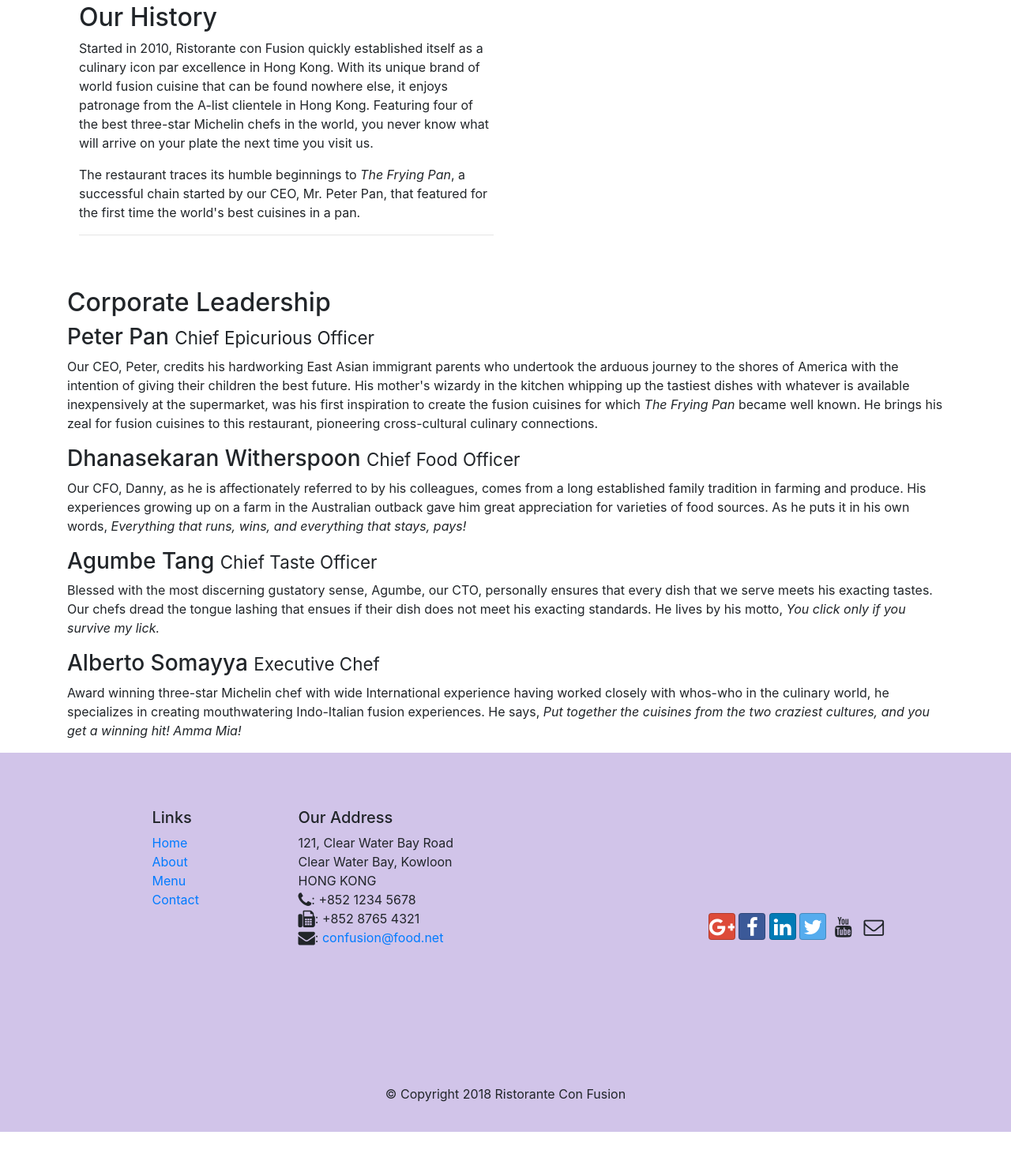
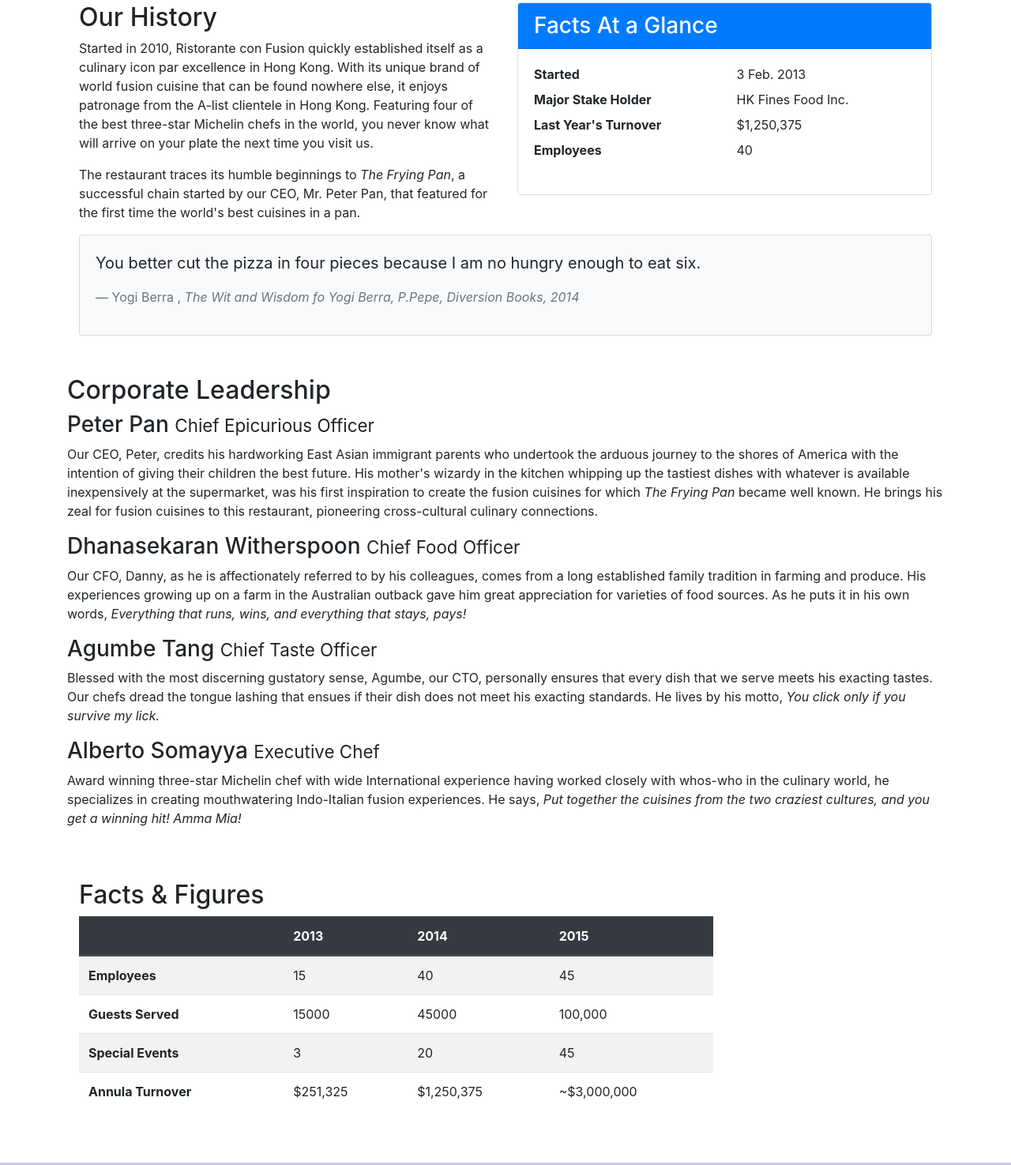
Before and after one commit to lokeshkeelisetti/BootstrapConfusion, a website: page aboutus.html in a window 1280 px wide. Shown: the part 512-1987 px from the top of the page at 79% size. Drawn offline with nearby package versions, Linux system fonts and the light colour scheme.

Commit message:
Tables and Cards

```diff
--- a/aboutus.html
+++ b/aboutus.html
@@ -26,7 +26,7 @@
                     <li class="nav-item"><a class="nav-link" href="index.html"><span class="fa fa-home fa-lg"></span> Home</a></li>
                     <li class="nav-item active"><a class="nav-link" href="#"><span class="fa fa-info fa-lg"></span> About</a></li>
                     <li class="nav-item"><a class="nav-link" href="#"><span class="fa fa-list fa-lg"></span> Menu</a></li>
-                    <li class="nav-item"><a class="nav-link" href="#"><span class="fa fa-address-card fa-lg"></span>Contact</a></li>
+                    <li class="nav-item"><a class="nav-link" href="contactus.html"><span class="fa fa-address-card fa-lg"></span>Contact</a></li>
                 </ul>
             </div>
         </div>
@@ -61,9 +61,33 @@
                 <h2>Our History</h2>
                 <p>Started in 2010, Ristorante con Fusion quickly established itself as a culinary icon par excellence in Hong Kong. With its unique brand of world fusion cuisine that can be found nowhere else, it enjoys patronage from the A-list clientele in Hong Kong.  Featuring four of the best three-star Michelin chefs in the world, you never know what will arrive on your plate the next time you visit us.</p>
                 <p>The restaurant traces its humble beginnings to <em>The Frying Pan</em>, a successful chain started by our CEO, Mr. Peter Pan, that featured for the first time the world's best cuisines in a pan.</p>
-                <hr>
             </div>
-            <div class="col-sm-6">
+            <div class="col-sm">
+                <div class="card">
+                    <h3 class="card-header bg-primary text-white">Facts At a Glance</h3>
+                    <div class="card-body">
+                        <dl class="row">
+                            <dt class="col-6">Started</dt>
+                            <dd class="col-6">3 Feb. 2013</dd>
+                            <dt class="col-6">Major Stake Holder</dt>
+                            <dd class="col-6">HK Fines Food Inc.</dd>
+                            <dt class="col-6">Last Year's Turnover</dt>
+                            <dd class="col-6">$1,250,375</dd>
+                            <dt class="col-6">Employees</dt>
+                            <dd class="col-6">40</dd>
+                        </dl>
+                    </div>
+                </div>
+            </div>
+            <div class="col-12">
+                <div class="card card-body bg-light">
+                    <blockquote class="blockquote">
+                        <p class="mb0">You better cut the pizza in four pieces because I am no hungry enough to eat six.</p>
+                        <footer class="blockquote-footer">Yogi Berra ,
+                            <cite title="Source Title">The Wit and Wisdom fo Yogi Berra, P.Pepe, Diversion Books, 2014</cite>
+                        </footer>
+                    </blockquote>
+                </div>
             </div>
         </div>
 
@@ -81,7 +105,54 @@
                 <p class="d-none d-sm-block">Award winning three-star Michelin chef with wide International experience having worked closely with whos-who in the culinary world, he specializes in creating mouthwatering Indo-Italian fusion experiences. He says, <em>Put together the cuisines from the two craziest cultures, and you get a winning hit! Amma Mia!</em></p>
             </div>
        </div>
+       <div class="row row-content">
+            <div class="col-12 col-sm-9">
+                <h2>Facts &amp; Figures</h2>
+                <div class="table-responsive">
+                    <table class="table table-striped">
+                        <thead class="thead-dark">
+                            <tr>
+                                <th>&nbsp;</th>
+                                <th>2013</th>
+                                <th>2014</th>
+                                <th>2015</th>
+                            </tr>
+                        </thead>
+                        <tbody>
+                            <tr>
+                                <th>Employees</th>
+                                <td>15</td>
+                                <td>40</td>
+                                <td>45</td>
+                            </tr>
+                            <tr>
+                                <th>Guests Served</th>
+                                <td>15000</td>
+                                <td>45000</td>
+                                <td>100,000</td>
+                            </tr>
+                            <tr>
+                                <th>Special Events</th>
+                                <td>3</td>
+                                <td>20</td>
+                                <td>45</td>
+                            </tr>
+                            <tr>
+                                <th>Annula Turnover</th>
+                                <td>$251,325</td>
+                                <td>$1,250,375</td>
+                                <td>~$3,000,000</td>
+                            </tr>
+                        </tbody>
 
+                    </table>
+                </div>
+
+            </div>
+            <div class="col-12 col-sm-3">
+
+            </div>
+       </div>
     </div>
 
     <footer class="footer">
```
Also changed, not shown: index.html (+1 -1 lines).
